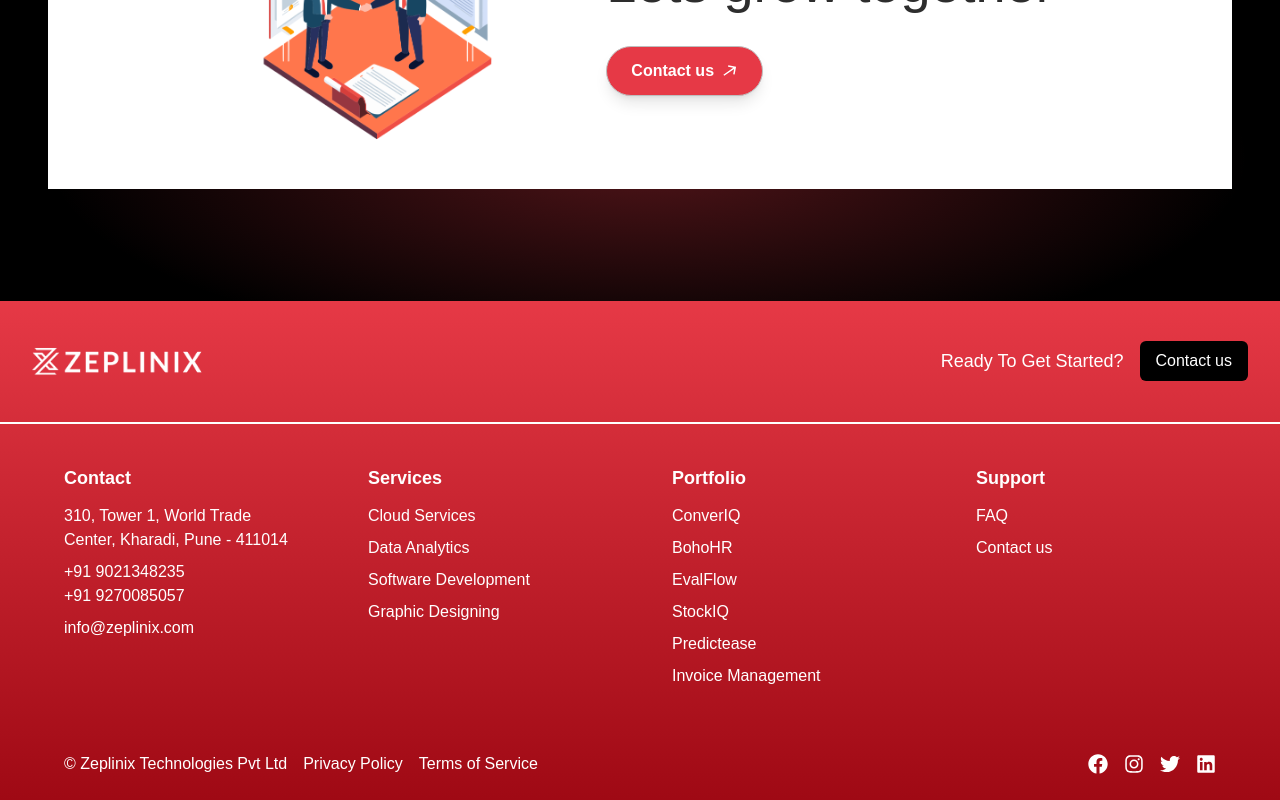
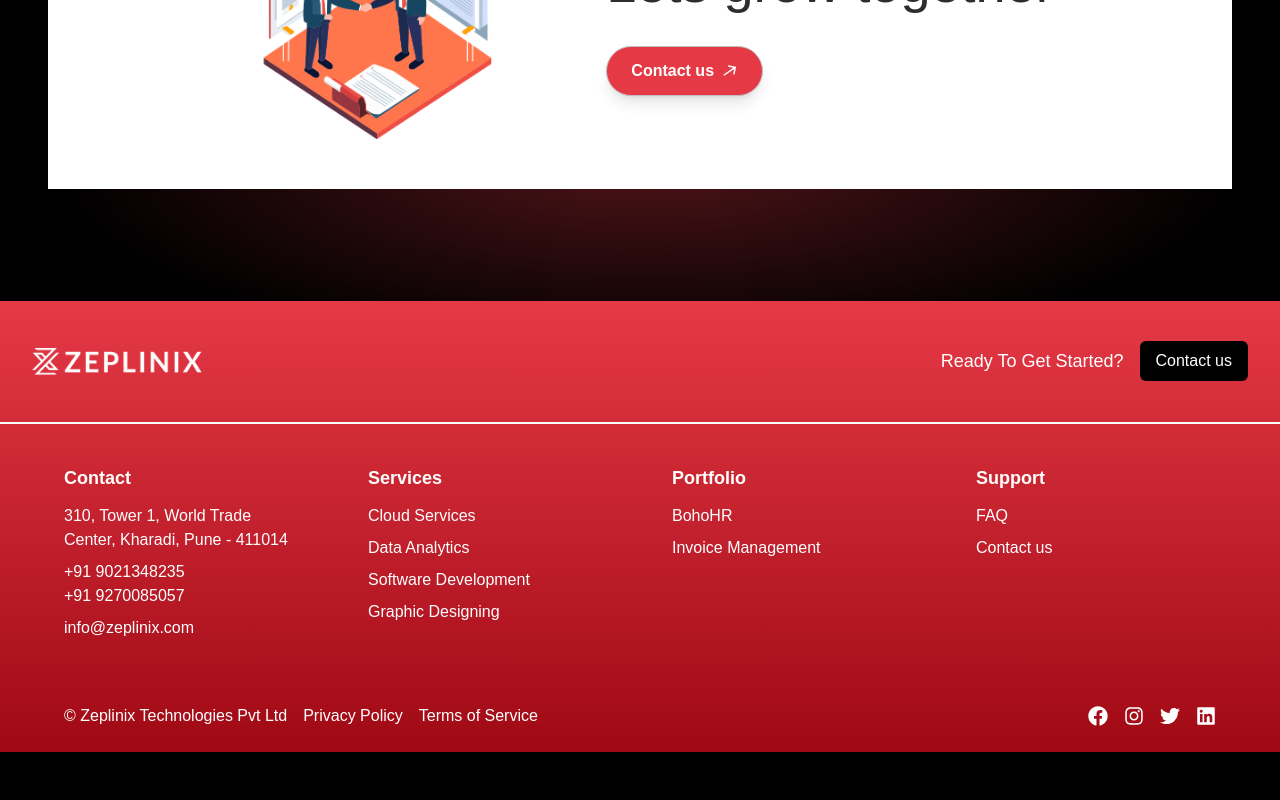
Before and after one commit to abhudi/zeplinix-nextt, a Next.js app: page / in a window 1280 px wide. Shown: the part 6963-7763 px from the top of the page. After the commit the page ends 7715 px from the top, so only its background shows below. Built offline with nearby package versions, Linux system fonts and the light colour scheme.

Commit message:
Update Footer.tsx

```diff
--- a/app/components/Footer.tsx
+++ b/app/components/Footer.tsx
@@ -170,11 +170,11 @@ const Footer = () => {
   ];
 
   const discoverData = [
-    { text: "ConverIQ", link: "/convertiq-detail" },
+    // { text: "ConverIQ", link: "/convertiq-detail" },
     { text: "BohoHR", link: "/hr-detail" },
-    { text: "EvalFlow", link: "/evalflow-detail" },
-    { text: "StockIQ", link: "/stockiq-detail" },
-    { text: "Predictease", link: "/predictease-detail" },
+    // { text: "EvalFlow", link: "/evalflow-detail" },
+    // { text: "StockIQ", link: "/stockiq-detail" },
+    // { text: "Predictease", link: "/predictease-detail" },
     { text: "Invoice Management", link: "/invoicemanagement-detail" },
   ];
 
```
